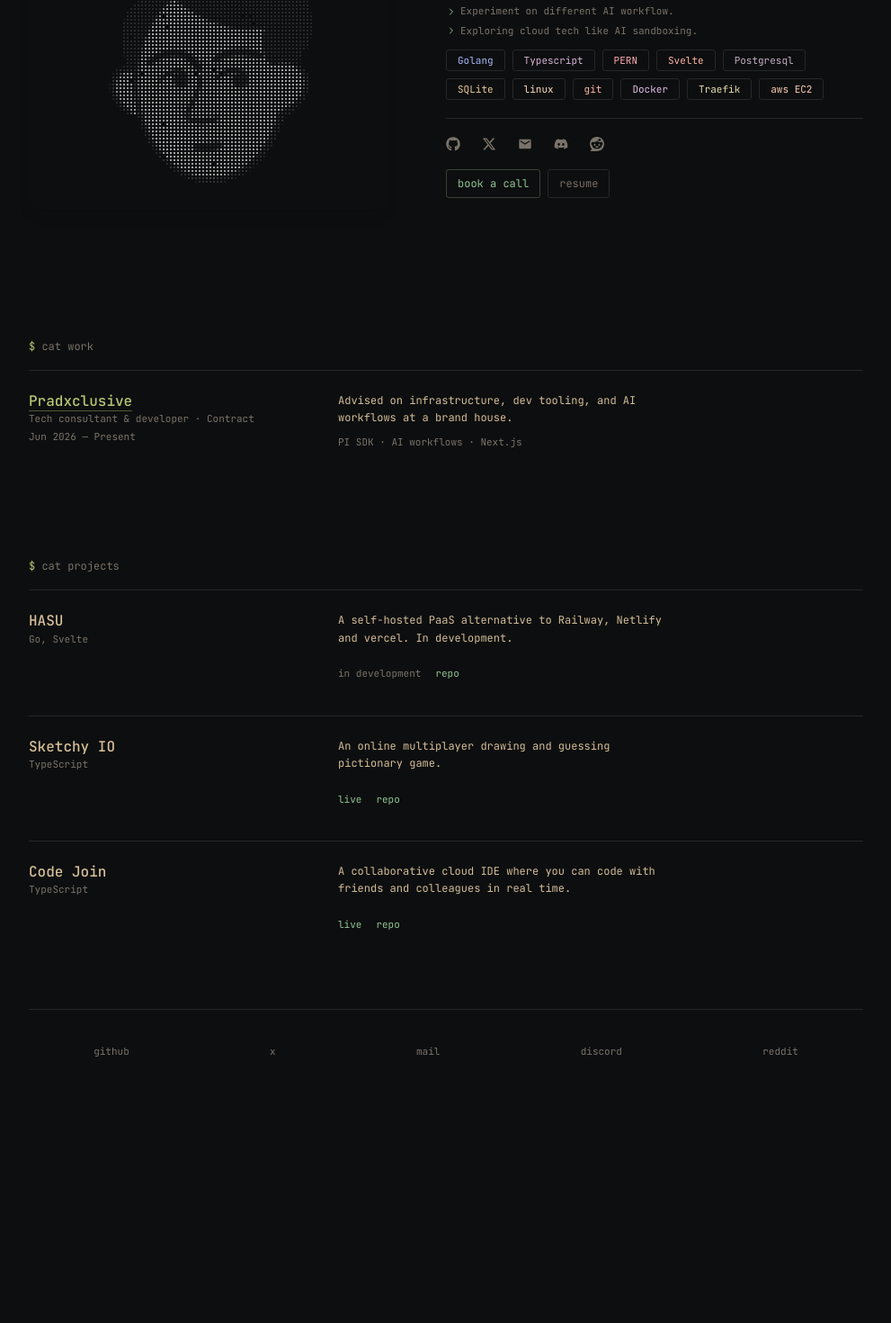
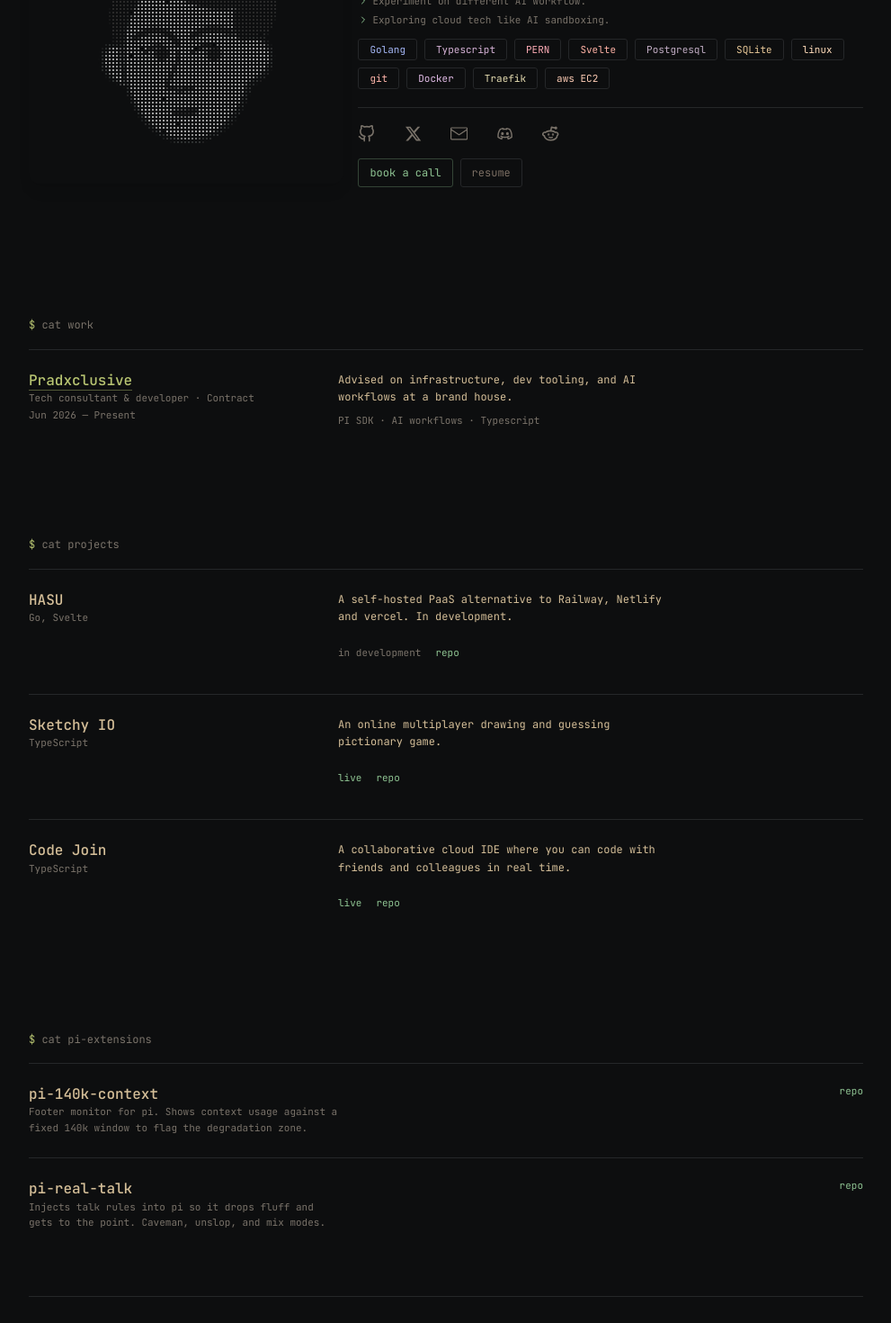
Before and after one commit to Roshan-anand/portfolio, a Next.js app: page / in a window 1280 px wide. Shown: the part 200-1670 px from the top of the page at 90% size, without its empty margins (144-1135 px from the left). Before the commit the page ends 1422 px from the top, so only its background shows below. Built offline with nearby package versions, Linux system fonts and the light colour scheme.

Commit message:
feat : add pi extention section

```diff
--- a/src/app/page.tsx
+++ b/src/app/page.tsx
@@ -2,6 +2,7 @@
 import { HeroSplit } from "@/components/hero-split";
 import { WorkList } from "@/components/work-list";
 import { ProjectList } from "@/components/project-list";
+import { PiExtList } from "@/components/pi-ext-list";
 import { SiteFooter } from "@/components/site-footer";
 
 export default function Page() {
@@ -24,6 +25,13 @@
           </h2>
           <ProjectList />
         </section>
+
+        <section className="block stack-block reveal" id="pi-extensions" style={{ "--i": 3 } as React.CSSProperties}>
+          <h2 className="cat">
+            <span className="cat__mark">$</span> cat pi-extensions
+          </h2>
+          <PiExtList />
+        </section>
       </main>
       <div className="shell">
         <SiteFooter />
--- /dev/null
+++ b/src/components/pi-ext-list.tsx
@@ -0,0 +1,19 @@
+import { profile } from "@/lib/profile";
+
+export function PiExtList() {
+  return (
+    <div className="ext-list">
+      {profile.piExtensions.map((ext) => (
+        <article className="ext" id={ext.title} key={ext.title}>
+          <h3 className="ext__title">{ext.title}</h3>
+          {ext.repo ? (
+            <a className="ext__repo" href={ext.repo}>
+              repo
+            </a>
+          ) : null}
+          <p className="ext__body">{ext.description}</p>
+        </article>
+      ))}
+    </div>
+  );
+}
--- a/src/components/pixel-profile.tsx
+++ b/src/components/pixel-profile.tsx
@@ -3,10 +3,10 @@
 
 export function PixelatedProfile() {
   return (
-    <div className="mx-auto mt-8 flex w-full items-center justify-center">
+    <div className="mx-auto flex items-center justify-center">
       <PixelatedCanvas
         src="/no-bg-profile.png"
-        width={400}
+        width={350}
         height={300}
         cellSize={4}
         dotScale={0.6}
@@ -18,11 +18,11 @@
         dropoutStrength={0.009}
         interactive
         responsive
-        distortionStrength={15}
-        distortionRadius={30}
+        distortionStrength={25}
+        distortionRadius={25}
         distortionMode='repel'
         followSpeed={0.3}
-        jitterStrength={4}
+        jitterStrength={13}
         jitterSpeed={1}
         sampleAverage
         className="rounded-xl shadow-lg"
--- a/src/globals.css
+++ b/src/globals.css
@@ -303,7 +303,7 @@
   display: flex;
   flex-wrap: wrap;
   align-items: center;
-  gap: var(--space-lg);
+  gap: var(--space-xl);
   margin: 0;
   padding: 0;
   list-style: none;
@@ -323,8 +323,8 @@
 }
 
 .hero__social-icon {
-  width: 1rem;
-  height: 1rem;
+  width: 1.2rem;
+  height: 1.2rem;
 }
 
 @media (hover: hover) and (pointer: fine) {
@@ -681,6 +681,80 @@
   color: var(--color-dim);
 }
 
+/* Hallmark · component: pi-ext-list · genre: atmospheric · theme: studied-DNA
+ * states: default · hover · focus · active
+ * contrast: pass (ink on paper, aqua on paper)
+ */
+.ext-list {
+  display: flex;
+  flex-direction: column;
+  gap: 0;
+}
+
+.ext {
+  display: grid;
+  grid-template-columns: minmax(0, 1fr) auto;
+  column-gap: var(--space-md);
+  row-gap: var(--space-3xs);
+  align-items: start;
+  padding-block: var(--space-lg);
+  border-top: var(--rule) solid var(--color-rule);
+  min-width: 0;
+}
+
+.ext__title {
+  grid-column: 1;
+  grid-row: 1;
+  margin: 0;
+  font-family: var(--font-display);
+  font-style: normal;
+  font-weight: 500;
+  font-size: var(--text-md);
+  line-height: 1.2;
+  color: var(--color-ink);
+  overflow-wrap: anywhere;
+  min-width: 0;
+}
+
+.ext__repo {
+  grid-column: 2;
+  grid-row: 1;
+  position: relative;
+  color: var(--color-aqua);
+  font-size: var(--text-xs);
+  white-space: nowrap;
+  line-height: 1.2;
+  display: inline-flex;
+  align-items: center;
+  flex-shrink: 0;
+  transition: color var(--dur-fast) var(--ease-out);
+}
+
+.ext__repo::after {
+  content: "";
+  position: absolute;
+  inset: -14px -8px;
+}
+
+@media (hover: hover) and (pointer: fine) {
+  .ext__repo:hover {
+    color: var(--color-ink);
+  }
+}
+
+.ext__repo:active {
+  color: var(--color-accent);
+}
+
+.ext__body {
+  grid-column: 1;
+  grid-row: 2;
+  margin: 0;
+  max-width: 52ch;
+  color: var(--color-dim);
+  font-size: var(--text-xs);
+}
+
 /* ——— Ft8 spread ——— */
 .foot {
   border-top: var(--rule) solid var(--color-rule);
@@ -763,10 +837,18 @@
 
 @media (min-width: 60rem) {
   .hero {
-    grid-template-columns: minmax(0, auto) minmax(0, 1fr);
+    display: flex;
     gap: var(--space-3xl);
     padding-block-start: var(--space-2xl);
     padding-block-end: var(--space-4xl);
+  }
+
+  .hero__figure {
+    flex: 35 1 0;
+  }
+
+  .hero__identity {
+    flex: 65 1 0;
   }
 
   .hero__portrait {
--- a/src/lib/profile.ts
+++ b/src/lib/profile.ts
@@ -7,7 +7,7 @@
   status: "open to work",
   lede: "I ship backends, the boxes they run on, and the pages in front. On contract. Open to the next role.",
   about:
-    "I write Go and TypeScript. PostgreSQL when it matters, SQLite when it doesn’t. Linux, Git, Docker, Traefik, EC2. Currently the technical consultant at Pradxclusive — infra, tooling, AI workflows, and the Next.js landings in front.",
+    "I write Go and TypeScript. PostgreSQL when it matters, SQLite when it doesn’t. Linux, Git, Docker, Traefik, EC2.",
   calUrl: "https://cal.com/roshan-anand/30min",
   email: "roshan4nand@gmail.com",
   resume: "https://dub.sh/rshn",
@@ -75,7 +75,7 @@
       href: "https://pradxclusive.com",
       summary:
         "Advised on infrastructure, dev tooling, and AI workflows at a brand house.",
-      tech: ["PI SDK", "AI workflows", "Next.js"],
+      tech: ["PI SDK", "AI workflows", "Typescript"],
     },
   ],
   projects: [
@@ -105,6 +105,20 @@
       repo: "https://github.com/Roshan-anand/code-join",
     },
   ],
+  piExtensions: [
+    {
+      title: "pi-140k-context",
+      description:
+        "Footer monitor for pi. Shows context usage against a fixed 140k window to flag the degradation zone.",
+      repo: "https://github.com/Roshan-anand/pi-140k-context",
+    },
+    {
+      title: "pi-real-talk",
+      description:
+        "Injects talk rules into pi so it drops fluff and gets to the point. Caveman, unslop, and mix modes.",
+      repo: "https://github.com/Roshan-anand/pi-real-talk",
+    },
+  ],
 };
 
 export const callHref = profile.calUrl || "#";
```
Also changed, not shown: src/components/hero-split.tsx (+9 -8 lines), src/lib/types.ts (+7 -0 lines).
